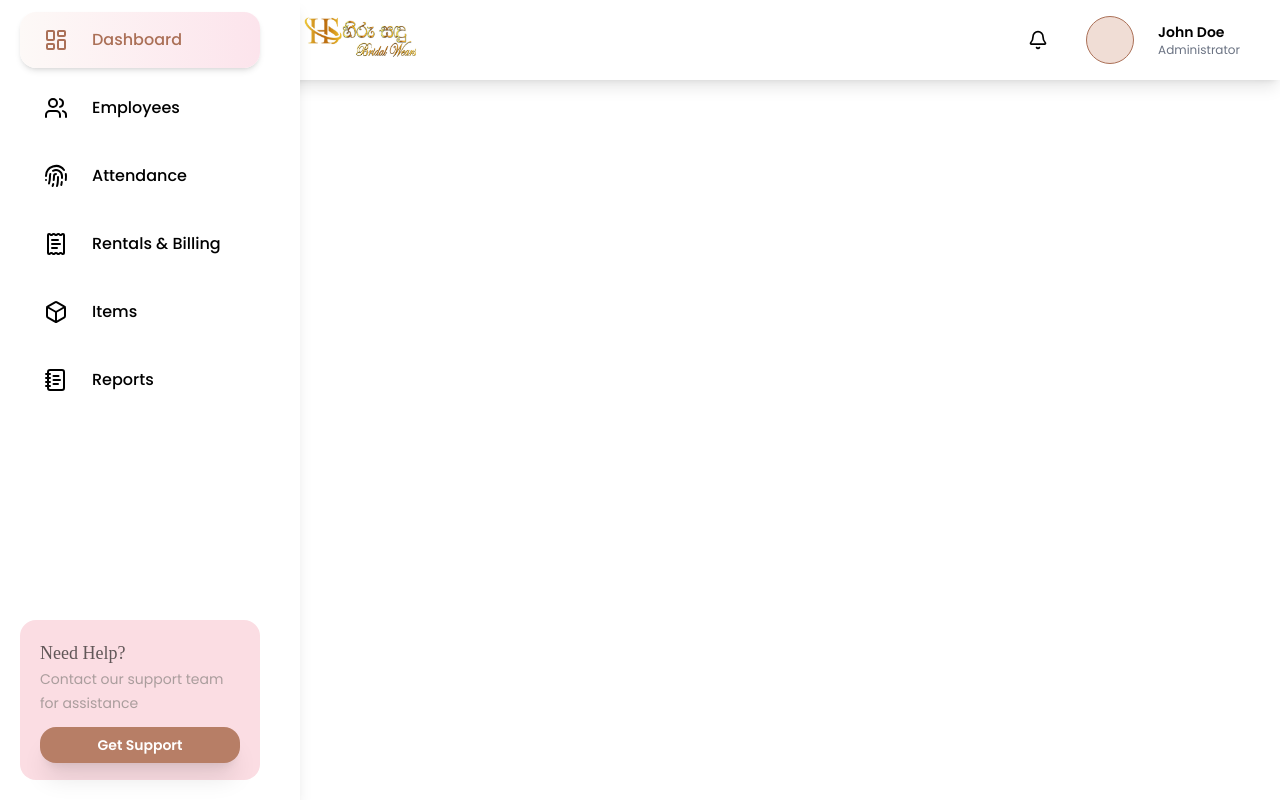
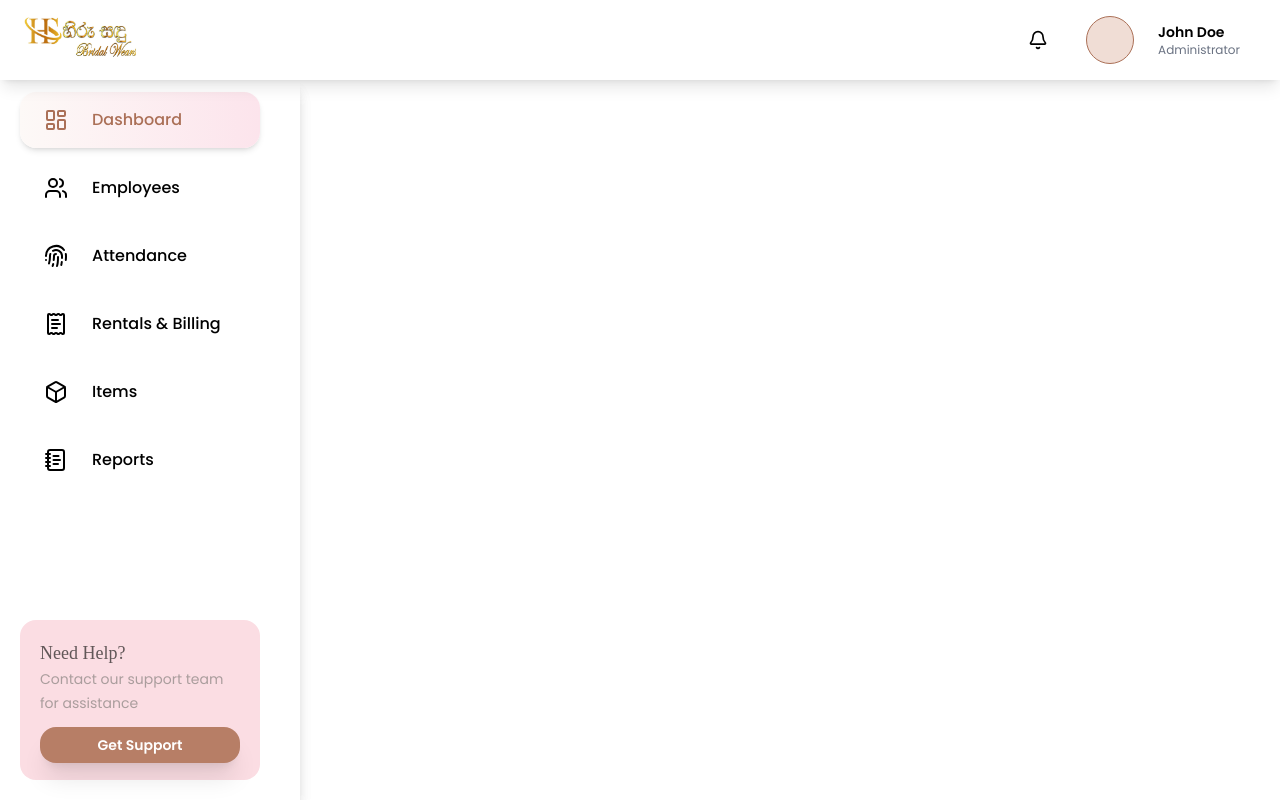
Before and after one commit to ZentroThread/Fabriq-frontend, a React (Vite) app: page / in a window 1280 px wide. Built offline with nearby package versions, Linux system fonts and the light colour scheme.

Commit message:
feate : added frontend CI pipeline

```diff
--- a/src/components/common/Layout.tsx
+++ b/src/components/common/Layout.tsx
@@ -6,34 +6,39 @@ export default function Layout({ children }: { children: ReactNode }) {
   const [sidebarOpen, setSidebarOpen] = useState(false);
 
   return (
-    <div className="flex h-screen overflow-hidden">
-      {/* Sidebar */}
-      <div
-        className={`fixed inset-y-0 left-0 z-30 w-70 bg-white  shadow-lg h- transform transition-transform duration-300
-        ${sidebarOpen ? "translate-x-0" : "-translate-x-full"} md:translate-x-0 md:static md:inset-0`}
-      >
-        <Sidebar open={sidebarOpen} />
-      </div>
-
-      {/* Blur Overlay */}
-      {sidebarOpen && (
-        <div
-          className="fixed inset-0 z-20 bg-black/30 backdrop-blur-sm md:hidden"
-          onClick={() => setSidebarOpen(false)}
-        ></div>
-      )}
-
-      {/* Main content */}
-      <div className="flex-1 flex flex-col overflow-auto">
-        {/* Navigation */}
+    <div className="flex h-screen overflow-hidden flex-col">
+      {/* Navigation - Always on top with highest z-index */}
+      <div className="relative z-40">
         <Nav
           username="John Doe"
           position="Administrator"
           sidebarOpen={sidebarOpen}
           setSidebarOpen={setSidebarOpen}
         />
-        {/* Page Content */}
-        <main className="p-4">{children}</main>
+      </div>
+
+      {/* Content area with sidebar */}
+      <div className="flex flex-1 overflow-hidden relative">
+        {/* Sidebar - Positioned below navbar */}
+        <div
+          className={`fixed top-20 left-0 bottom-0 z-30 w-[300px] bg-white shadow-lg transform transition-transform duration-300
+          ${
+            sidebarOpen ? "translate-x-0" : "-translate-x-full"
+          } md:translate-x-0 md:static md:top-0`}
+        >
+          <Sidebar open={sidebarOpen} />
+        </div>
+
+        {/* Blur Overlay - Only covers main content area, below navbar and sidebar */}
+        {sidebarOpen && (
+          <div
+            className="fixed top-20 left-0 right-0 bottom-0 z-20 bg-black/30 backdrop-blur-sm md:hidden"
+            onClick={() => setSidebarOpen(false)}
+          ></div>
+        )}
+
+        {/* Main content */}
+        <main className="flex-1 overflow-auto p-4">{children}</main>
       </div>
     </div>
   );
--- a/src/components/common/Nav.tsx
+++ b/src/components/common/Nav.tsx
@@ -1,22 +1,26 @@
 import { Menu } from "lucide-react";
 import logo from "../../assets/images/logo.jpg";
-import { Bell , X } from "lucide-react";
+import { Bell, X } from "lucide-react";
 
-function Nav({ username, position, sidebarOpen, setSidebarOpen }: { username: string; position: string;
-   sidebarOpen:boolean;
-  setSidebarOpen: (v: boolean) => void;  }) {
+function Nav({
+  username,
+  position,
+  sidebarOpen,
+  setSidebarOpen,
+}: {
+  username: string;
+  position: string;
+  sidebarOpen: boolean;
+  setSidebarOpen: (v: boolean) => void;
+}) {
   return (
-    <div className="w-full h-20 m-0 shadow-lg flex items-center bg-white px-5 relative">
+    <div className="w-full h-20 m-0 shadow-lg flex items-center bg-white px-5 relative z-40">
       <div className="flex gap-6 items-center">
         <button
           className="block md:hidden"
           onClick={() => setSidebarOpen(!sidebarOpen)}
         >
-          {sidebarOpen ? (
-            <X className="p-0.5" />
-          ) : (
-            <Menu className="p-0.5" />
-          )}
+          {sidebarOpen ? <X className="p-0.5" /> : <Menu className="p-0.5" />}
         </button>
         <img src={logo} alt="logo" className="w-30" />
       </div>
```
Also changed, not shown: src/components/common/SidebarButton.tsx (+10 -11 lines).
